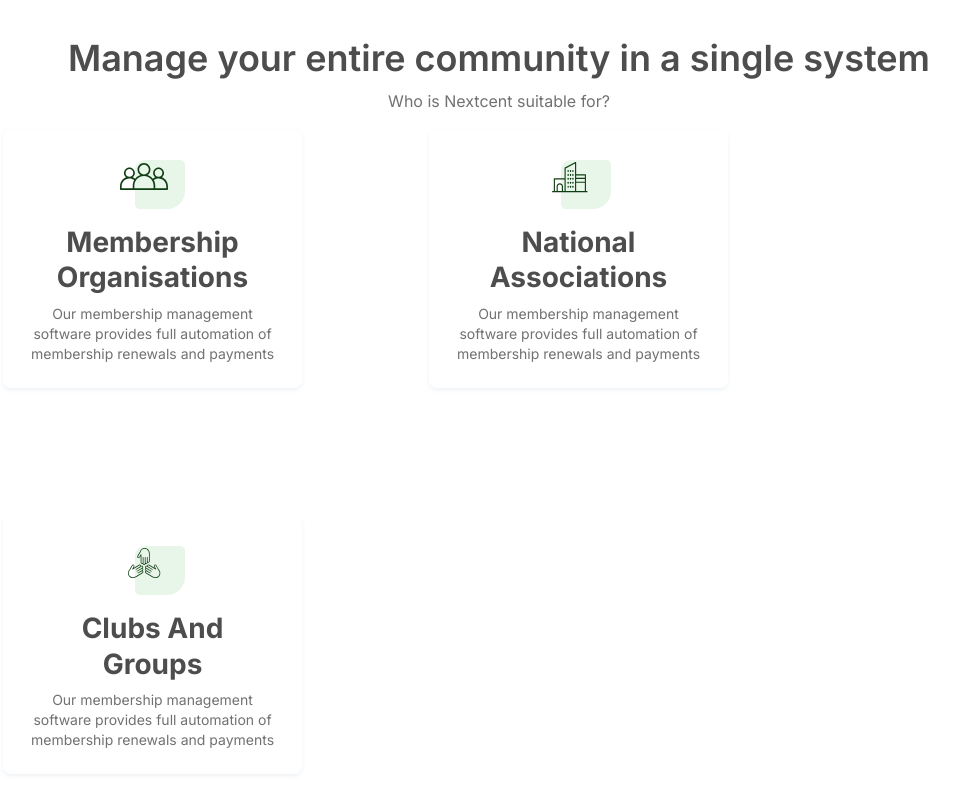
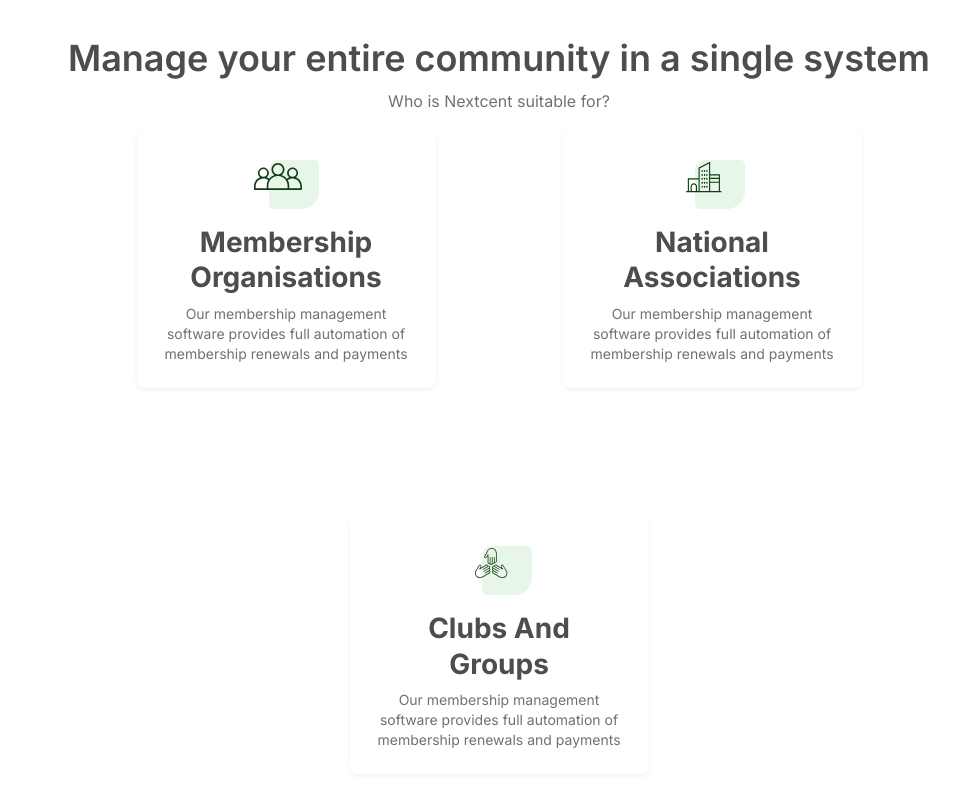
Before and after one commit to vietphubdp/nexcent-landing-page, a plain HTML site: page index.html in a window 1280 px wide. Shown: the part 921-1708 px from the top of the page, without its empty margins (141-1100 px from the left). Drawn offline with Linux system fonts and the light colour scheme.

Commit message:
Center align About section items and adjust flex properties for better layout

```diff
--- a/assets/css/style.css
+++ b/assets/css/style.css
@@ -219,6 +219,7 @@ a {
     margin-top: 16px;
     flex-wrap: wrap;
     gap: 127px;
+    justify-content: center;
 }
 
 .about .about-body .about-item {
@@ -227,6 +228,8 @@ a {
     background: var(--Neutral-White, #fff);
     box-shadow: 0 2px 4px 0 rgba(171, 190, 209, 0.2);
     max-width: 299px;
+    flex-basis: 299px;
+    flex-grow: 1;
     display: flex;
     flex-direction: column;
     justify-content: center;
```
